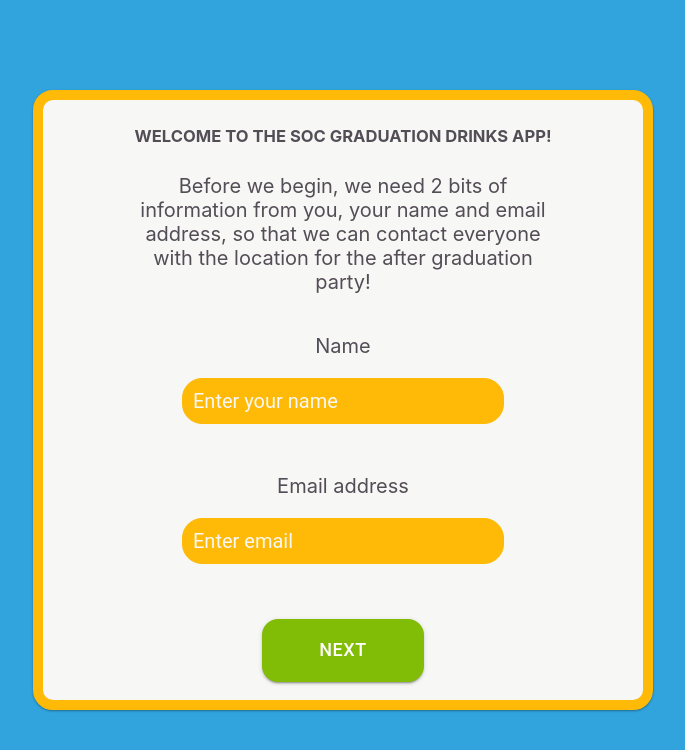
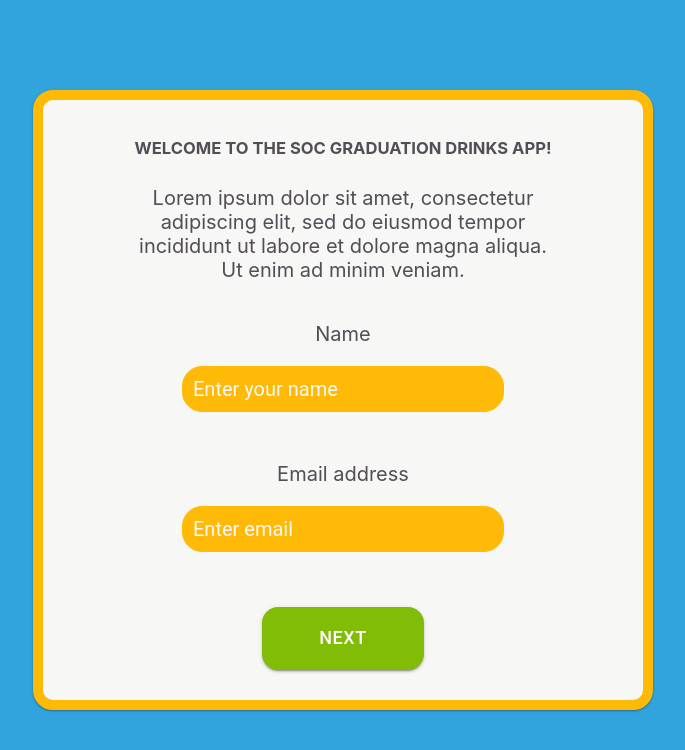
Before and after one commit to veepgoose/SOCGraduationApp, a React (Create React App) app in the folder graduationapp/: page / in a window 1280 px wide. Both pictures are taken after a click on the button "NEXT". Shown: the top 750 px of the page, without its empty margins (297-982 px from the left). Built offline with nearby package versions, Linux system fonts and the light colour scheme.

Commit message:
Next button now switches forms

```diff
--- a/graduationapp/src/App.js
+++ b/graduationapp/src/App.js
@@ -1,14 +1,32 @@
-import logo from './logo.svg';
-import './App.css';
-import NameForm from './Components/Forms/NameForm';
-import DrinkPreferenceRadioButtons from './Components/Radios/DrinkPreferenceRadioButtons';
+import "./App.css";
+import React, { useState } from "react";
+import NameForm from "./Components/Forms/NameForm";
+import MondayStayForm from "./Components/Forms/MondayStayForm";
 
 function App() {
+  const [currentForm, setCurrentForm] = useState(1);
+
+  const handleNextForm = () => {
+    setCurrentForm(currentForm + 1);
+  };
+
+  const renderForm = () =>
+  {
+    console.log('next button clicked')
+
+    switch (currentForm) {
+      case 1:
+        return <NameForm onNext={handleNextForm} />;
+      case 2:
+        return <MondayStayForm onNext={handleNextForm} />;
+      default:
+        return null;
+    }
+  };
+
   return (
     <div className="App">
-      <header className="App-header">
-      <NameForm />
-      </header>
+      <header className="App-header">{renderForm()}</header>
     </div>
   );
 }
--- a/graduationapp/src/Components/Buttons/NextButton.js
+++ b/graduationapp/src/Components/Buttons/NextButton.js
@@ -1,22 +1,20 @@
 import React from "react";
 import Button from "@mui/material/Button";
 
-function NextButton() {
+function NextButton({ onNext }) {
   return (
     <Button
       variant="contained"
-      //sx is the container for styles in Material UI
       sx={{
         backgroundColor: "#81BC06",
         borderRadius: "1rem",
         width: "9em",
         height: "3.5em",
         fontSize: "0.9em",
-        // mt = margin-top
         mt: "2.5em",
-        //Hover Styling
         "&:hover": { backgroundColor: "#81BC06", filter: "brightness(110%)" },
       }}
+      onClick={onNext} // Invoke the `onNext` function when the button is clicked
     >
       Next
     </Button>
--- a/graduationapp/src/Components/Forms/MondayStayForm.js
+++ b/graduationapp/src/Components/Forms/MondayStayForm.js
@@ -0,0 +1,39 @@
+import React from "react";
+import "./Forms.css";
+import Cards from "../Cards/Cards";
+import NextButton from "../Buttons/NextButton";
+
+function MondayStayForm(props) {
+  return (
+    <div className="Body">
+      <Cards
+        title="WELCOME TO THE SOC GRADUATION DRINKS APP!"
+        text="Lorem ipsum dolor sit amet, consectetur adipiscing elit, sed do eiusmod tempor incididunt ut labore et dolore magna aliqua. Ut enim ad minim veniam."
+      >
+        <form>
+          <div className="Name-Form">
+            <label className="Name">Name</label>
+            <input
+              type="text"
+              className="Name-Input"
+              id="name"
+              placeholder="Enter your name"
+            />
+          </div>
+          <div className="Email-Form">
+            <label className="Email">Email address</label>
+            <input
+              type="email"
+              className="Email-Input"
+              id="email"
+              placeholder="Enter email"
+            />
+            <NextButton />
+          </div>
+        </form>
+      </Cards>
+    </div>
+  );
+}
+
+export default MondayStayForm;
--- a/graduationapp/src/Components/Forms/NameForm.js
+++ b/graduationapp/src/Components/Forms/NameForm.js
@@ -1,16 +1,19 @@
-import React from 'react';
-import './Forms.css';
-import Cards from '../Cards/Cards';
-import NextButton from '../Buttons/NextButton';
+import React from "react";
+import "./Forms.css";
+import Cards from "../Cards/Cards";
+import NextButton from "../Buttons/NextButton";
 
 function NameForm(props) {
+  const handleNext = () => {
+    // Call the onNext function passed as a prop
+    props.onNext();
+  };
+
   return (
     <div className="Body">
       <Cards
         title="WELCOME TO THE SOC GRADUATION DRINKS APP!"
-        text="Before we begin, we need 2 bits of information from you, your name and email address, so that we can contact everyone with the location for the after graduation party!
-
-"
+        text="Before we begin, we need 2 bits of information from you, your name and email address, so that we can contact everyone with the location for the after graduation party!"
       >
         <form>
           <div className="Name-Form">
@@ -23,7 +26,6 @@ function NameForm(props) {
             />
           </div>
           <div className="Email-Form">
-
             <label className="Email">Email address</label>
             <input
               type="email"
@@ -31,7 +33,8 @@ function NameForm(props) {
               id="email"
               placeholder="Enter email"
             />
-            <NextButton/>
+            <NextButton onNext={handleNext} />{" "}
+            {/* Pass the handleNext function to NextButton */}
           </div>
         </form>
       </Cards>
```
Lines whose indentation alone changed are shown as unchanged.
